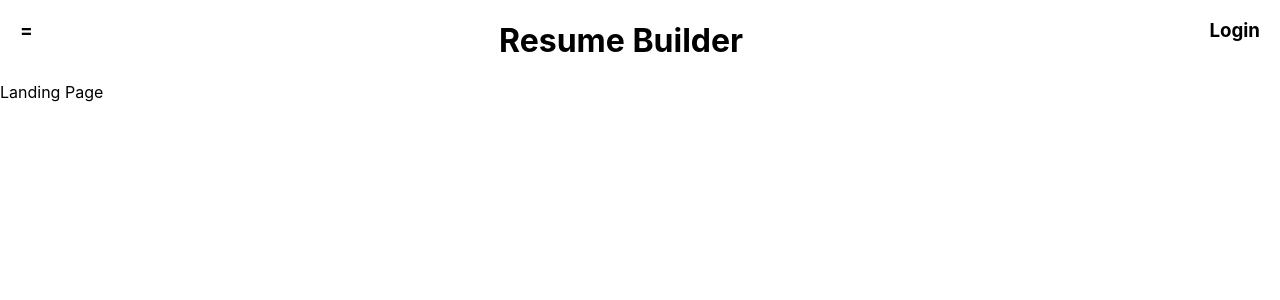
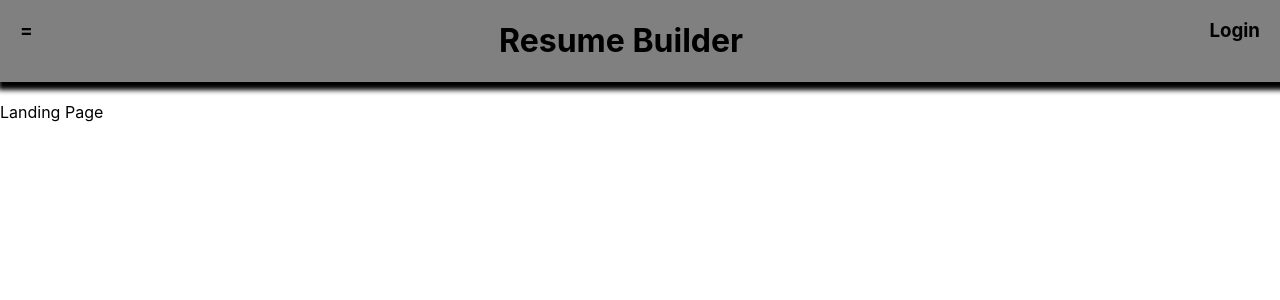
Before and after one commit to Bernard-Calma/resume-builder, a React (Create React App) app: page / in a window 1280 px wide. Shown: the top 300 px of the page. Built offline with nearby package versions, Linux system fonts and the light colour scheme.

Commit message:
added style for header: git push

```diff
--- a/src/containers/Header.jsx
+++ b/src/containers/Header.jsx
@@ -16,7 +16,11 @@ const Styles = {
     container: {
         display: "flex",
         justifyContent: "space-between",
-        marginLeft: 20,
-        marginRight: 20
+        paddingLeft: 20,
+        paddingRight: 20,
+        marginBottom: 20,
+        alignText: "center",
+        backgroundColor: "gray",
+        boxShadow: "3px 3px 5px 5px "
     }
 }
```
